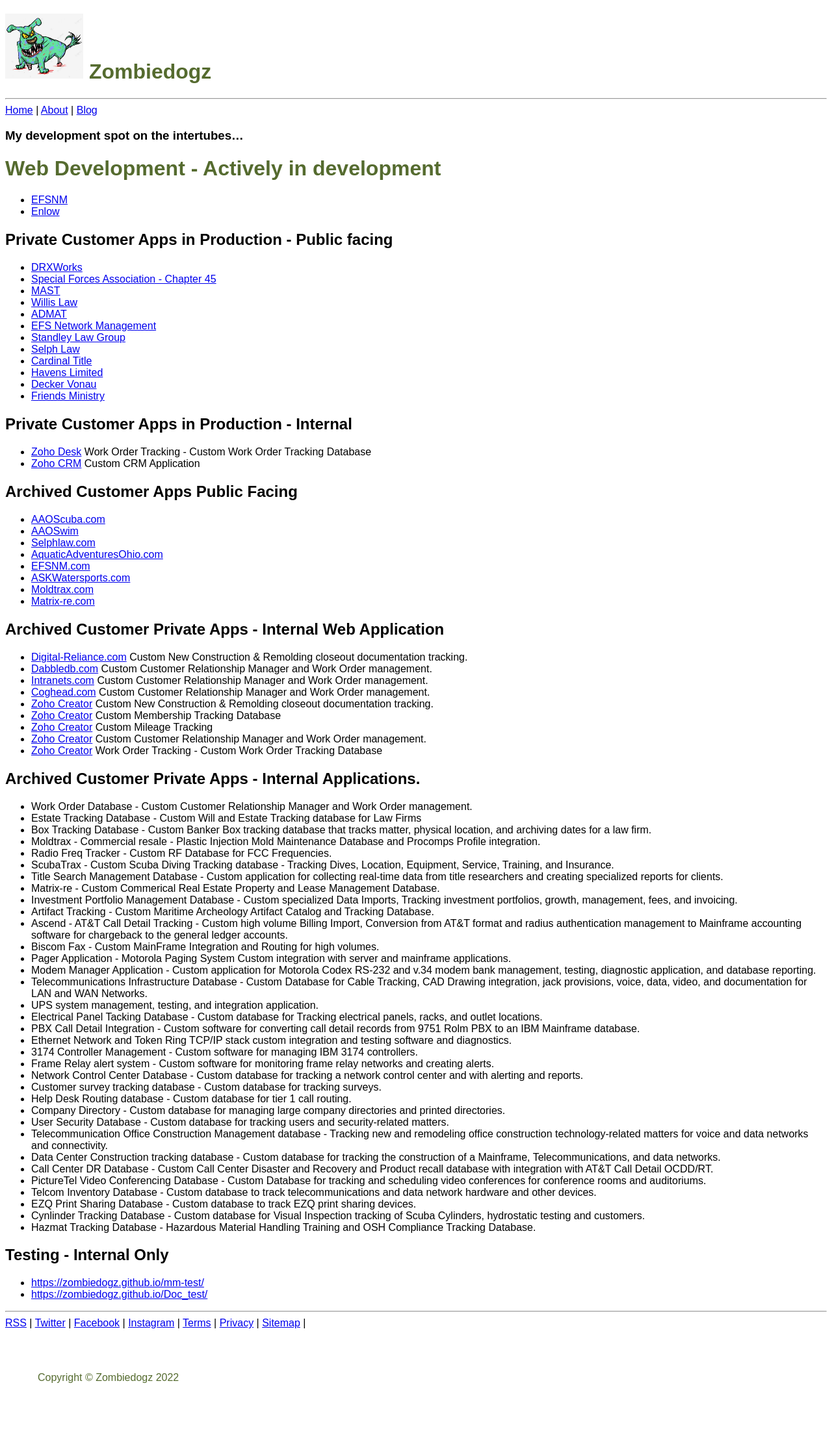
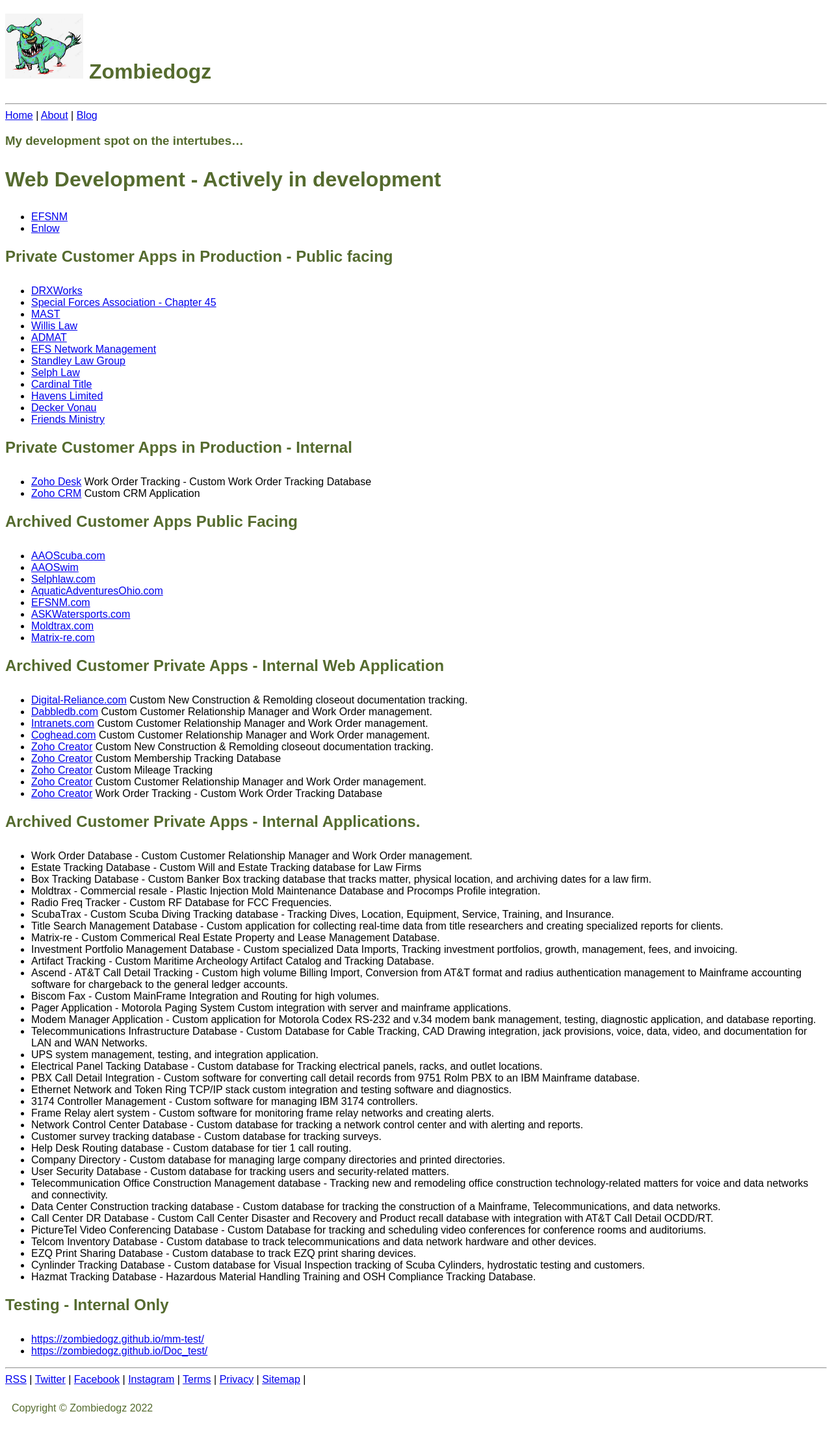
Before and after one commit to zombiedogz/zombiedogz.github.io, a Jekyll site: the page built from index.md, in a window 1280 px wide. Shown: the whole page at 65% size. Built offline with Jekyll 4.4.1, drawn with Linux system fonts in a browser that asks for light colours.

Commit message:
adjusted padding

```diff
--- a/assets/css/z_styles.scss
+++ b/assets/css/z_styles.scss
@@ -4,15 +4,15 @@
     font-family: Arial, sans-serif;
   }
 
-  h1 {
+  h1,h2,h3,h4,h5,h6 {
     color:darkolivegreen;
+    margin-bottom: 30px;
   }
 
   p {
     color:darkolivegreen;
-    padding-top:    50px;
-    padding-right:  50px;
-    padding-bottom: 50px;
-    padding-left:   50px;
-
+    padding-top:    10px;
+    padding-right:  10px;
+    padding-bottom: 10px;
+    padding-left:   10px;
   }
```
